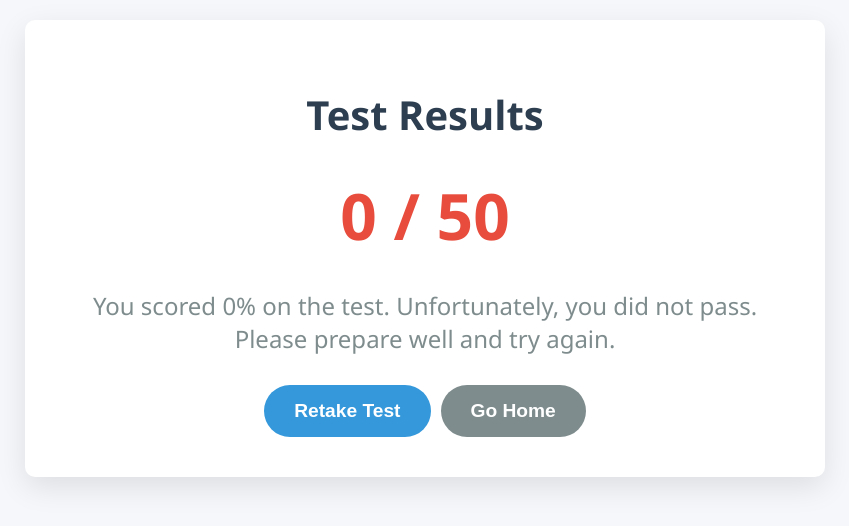
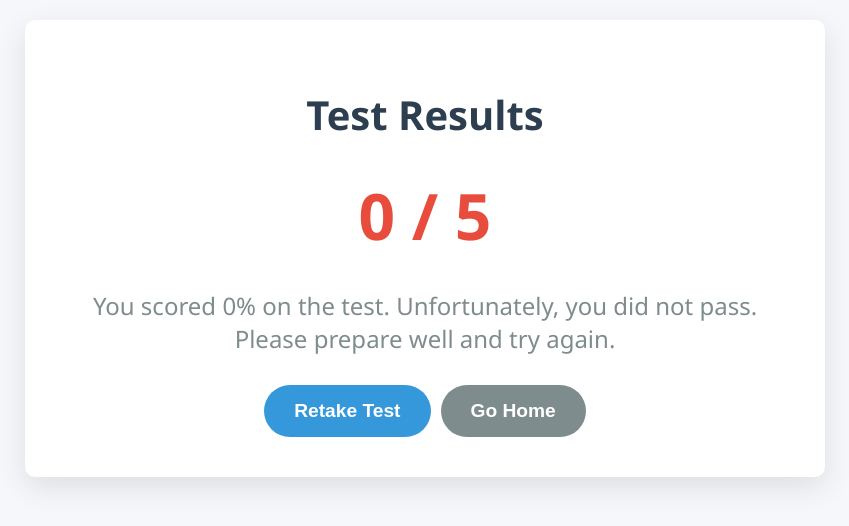
Before and after one commit to madhubandru/florida-drivers-license-app, a React (Create React App) app in the folder frontend/: page /results in a window 1280 px wide. Shown: the top 526 px of the page, without its empty margins (215-1064 px from the left). Built offline with nearby package versions, Linux system fonts and the light colour scheme.

Commit message:
Adding control for no of questions

```diff
--- a/frontend/src/components/ResultsPage.tsx
+++ b/frontend/src/components/ResultsPage.tsx
@@ -74,8 +74,8 @@ const ResultsPage = () => {
   const state = location.state as LocationState;
 
   // Default values in case state is not provided
-  const totalQuestions = state?.totalQuestions || 50;
-  const correctAnswers = state?.correctAnswers || 0;
+  const totalQuestions = state?.totalQuestions || 5; //MBQuestionsControl
+  const correctAnswers = state?.correctAnswers || 0; //MBQuestionsControl
   const isPassed = state?.isPassed || false;
 
   const percentage = Math.round((correctAnswers / totalQuestions) * 100);
--- a/frontend/src/components/TestPage.tsx
+++ b/frontend/src/components/TestPage.tsx
@@ -353,7 +353,7 @@ const TestPage = () => {
         state: {
           totalQuestions: questionIds.length,
           correctAnswers,
-          isPassed: correctAnswers >= 40
+          isPassed: correctAnswers >= 3 //MBQuestionsControl
         }
       });
     }
```
Also changed, not shown: 1 other file (tests, documents, lock files or other folders).
